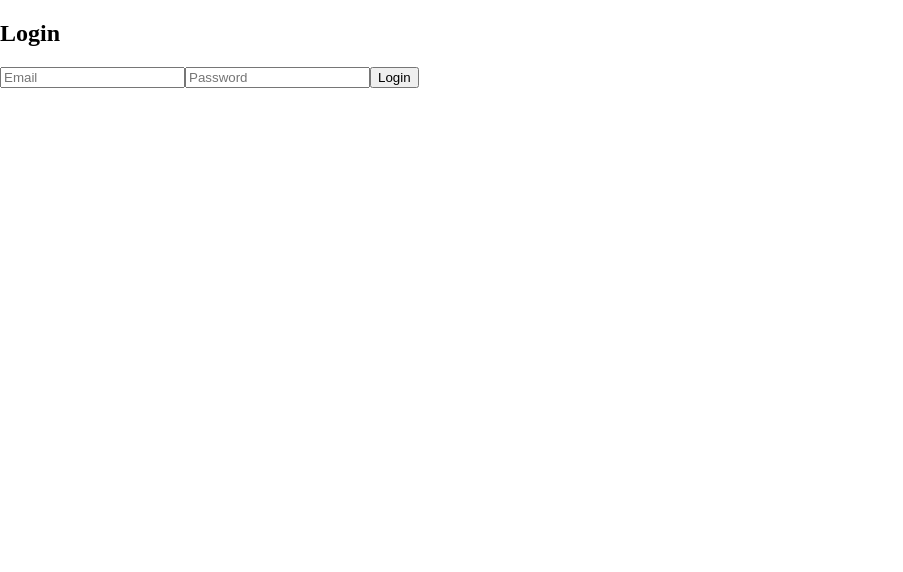
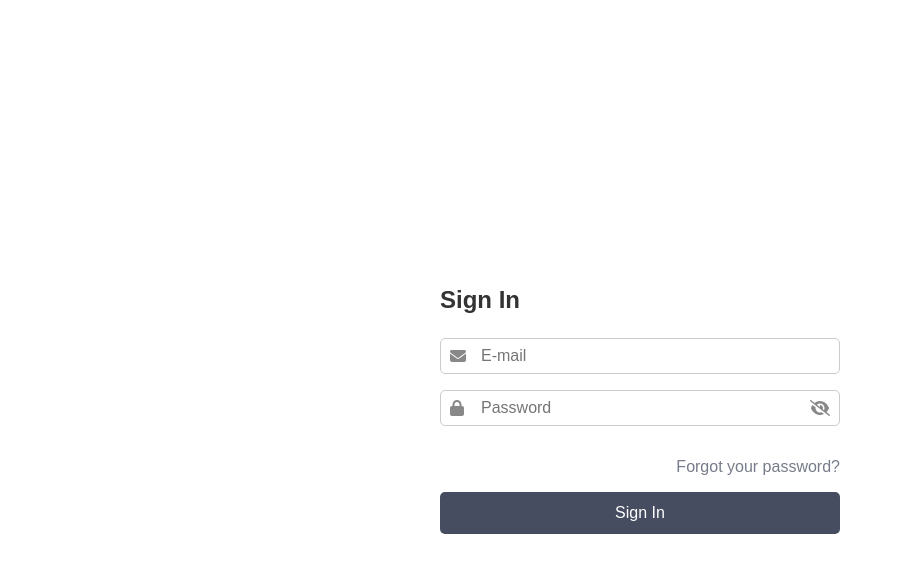
Before and after one commit to DenysStrilchuk/roomspacer-react-ts, a React (Create React App) app: page /auth/login in a window 1280 px wide. Shown: the top 572 px of the page, without its empty margins (0-903 px from the left). Built offline with nearby package versions, Linux system fonts and the light colour scheme.

Commit message:
fixed login logic

```diff
--- a/package.json
+++ b/package.json
@@ -3,6 +3,8 @@
   "version": "0.1.0",
   "private": true,
   "dependencies": {
+    "@fortawesome/free-solid-svg-icons": "^6.6.0",
+    "@fortawesome/react-fontawesome": "^0.2.2",
     "@hookform/resolvers": "^3.3.4",
     "@reduxjs/toolkit": "^2.2.1",
     "@testing-library/jest-dom": "^5.17.0",
--- /dev/null
+++ b/src/components/ForgotPasswordConttainer/ForgotPassword.module.css
@@ -0,0 +1,71 @@
+.forgotPasswordContainer {
+    display: flex;
+    justify-content: center;
+    align-items: center;
+    height: 100vh;
+}
+
+.forgotPasswordForm {
+    display: flex;
+    flex-direction: column;
+    align-items: center;
+    max-width: 400px;
+    width: 100%;
+    margin: 0 auto;
+    padding: 2rem;
+    background-color: #fff;
+}
+
+.forgotPasswordForm h2 {
+    margin-bottom: 1.5rem;
+    text-align: left;
+    font-family: 'Arial', sans-serif;
+    color: rgb(51,51,51);
+    width: 100%;
+}
+
+.inputContainer {
+    position: relative;
+    margin-bottom: 1rem;
+    width: 100%;
+}
+
+.icon {
+    position: absolute;
+    left: 10px;
+    top: 50%;
+    transform: translateY(-50%);
+    color: #888;
+}
+
+.forgotPasswordInput {
+    width: 100%;
+    padding: 0.5rem 2.5rem 0.5rem 2.5rem;
+    border: 1px solid #ccc;
+    border-radius: 5px;
+    font-size: 1rem;
+    box-sizing: border-box;
+}
+
+.forgotPasswordInput:focus {
+    border-color: #007bff;
+    box-shadow: 0 0 0 3px rgba(0, 123, 255, 0.25);
+    outline: none;
+}
+
+.forgotPasswordButton {
+    width: 100%;
+    padding: 0.75rem 2.5rem;
+    border: none;
+    border-radius: 5px;
+    background-color: rgb(70,77,97);
+    color: white;
+    font-size: 1rem;
+    cursor: pointer;
+    transition: background-color 0.3s;
+    box-sizing: border-box;
+}
+
+.forgotPasswordButton:hover {
+    background-color: rgb(51,51,51);
+}
--- /dev/null
+++ b/src/components/ForgotPasswordConttainer/ForgotPassword.tsx
@@ -0,0 +1,41 @@
+import React, { useState } from 'react';
+import css from './ForgotPassword.module.css';
+import { FontAwesomeIcon } from '@fortawesome/react-fontawesome';
+import { faEnvelope } from '@fortawesome/free-solid-svg-icons';
+//import { useAppDispatch } from '../../hooks';
+//import { authActions } from '../../store';
+
+const ForgotPassword = () => {
+    //const dispatch = useAppDispatch();
+    const [email, setEmail] = useState('');
+
+    const handleSubmit = (e: React.FormEvent) => {
+        e.preventDefault();
+        // Додайте тут логіку для відправки запиту на відновлення паролю
+        //dispatch(authActions.forgotPassword({ email }));
+    };
+
+    return (
+        <div className={css.forgotPasswordContainer}>
+            <form onSubmit={handleSubmit} className={css.forgotPasswordForm}>
+                <h2>Forgot Password</h2>
+                <div className={css.inputContainer}>
+                    <FontAwesomeIcon icon={faEnvelope} className={css.icon} />
+                    <input
+                        type="email"
+                        placeholder="E-mail"
+                        value={email}
+                        onChange={(e) => setEmail(e.target.value)}
+                        required
+                        className={css.forgotPasswordInput}
+                    />
+                </div>
+                <button type="submit" className={css.forgotPasswordButton}>
+                    Send Reset Link
+                </button>
+            </form>
+        </div>
+    );
+};
+
+export { ForgotPassword };
--- /dev/null
+++ b/src/components/LoginContainer/Login.module.css
@@ -0,0 +1,93 @@
+.loginContainer {
+    display: flex;
+    justify-content: center;
+    align-items: center;
+    height: 100vh;
+}
+
+.loginForm {
+    display: flex;
+    flex-direction: column;
+    align-items: center;
+    max-width: 400px;
+    width: 100%;
+    margin: 0 auto;
+    padding: 2rem;
+    background-color: #fff;
+}
+
+.loginForm h2 {
+    margin-bottom: 1.5rem;
+    text-align: left;
+    font-family: 'Arial', sans-serif;
+    color: rgb(51,51,51);
+    width: 100%;
+}
+
+.inputContainer {
+    position: relative;
+    margin-bottom: 1rem;
+    width: 100%;
+}
+
+.icon {
+    position: absolute;
+    left: 10px;
+    top: 50%;
+    transform: translateY(-50%);
+    color: #888;
+}
+
+.eyeIcon {
+    position: absolute;
+    right: 10px;
+    top: 50%;
+    transform: translateY(-50%);
+    color: #888;
+    cursor: pointer;
+}
+
+.loginInput {
+    width: 100%;
+    padding: 0.5rem 2.5rem 0.5rem 2.5rem;
+    border: 1px solid #ccc;
+    border-radius: 5px;
+    font-size: 1rem;
+    box-sizing: border-box;
+}
+
+.loginInput:focus {
+    border-color: #007bff;
+    box-shadow: 0 0 0 3px rgba(0, 123, 255, 0.25);
+    outline: none;
+}
+
+.forgotPassword {
+    align-self: flex-end;
+    margin-bottom: 1rem;
+    font-family: 'Arial', sans-serif;
+    color: rgb(119,124,138);
+    cursor: pointer;
+    text-decoration: none;
+}
+
+.loginButtonContainer {
+    width: 100%;
+}
+
+.loginButton {
+    width: 100%;
+    padding: 0.75rem 2.5rem;
+    border: none;
+    border-radius: 5px;
+    background-color: rgb(70,77,97);
+    color: white;
+    font-size: 1rem;
+    cursor: pointer;
+    transition: background-color 0.3s;
+    box-sizing: border-box;
+}
+
+.loginButton:hover {
+    background-color: rgb(51,51,51);
+}
--- a/src/components/LoginContainer/Login.tsx
+++ b/src/components/LoginContainer/Login.tsx
@@ -3,6 +3,9 @@ import { useSelector } from 'react-redux';
 import { authActions, RootState } from '../../store';
 import { useAppDispatch } from '../../hooks';
 import { useNavigate } from 'react-router-dom';
+import { FontAwesomeIcon } from '@fortawesome/react-fontawesome';
+import { faEnvelope, faLock, faEye, faEyeSlash } from '@fortawesome/free-solid-svg-icons';
+import css from './Login.module.css';
 
 const Login = () => {
     const dispatch = useAppDispatch();
@@ -10,10 +13,16 @@ const Login = () => {
     const { isLogin, loading, error } = useSelector((state: RootState) => state.auth);
     const [email, setEmail] = useState('');
     const [password, setPassword] = useState('');
+    const [showPassword, setShowPassword] = useState(false);
 
     const handleSubmit = (e: React.FormEvent) => {
         e.preventDefault();
         dispatch(authActions.login({ email, password }));
+    };
+
+    const handleForgotPassword = () => {
+        // Додайте тут логіку для обробки відновлення паролю
+        navigate('/auth/recovery');
     };
 
     useEffect(() => {
@@ -23,24 +32,42 @@ const Login = () => {
     }, [isLogin, navigate]);
 
     return (
-        <div>
-            <h2>Login</h2>
-            <form onSubmit={handleSubmit}>
+        <div className={css.loginContainer}>
+            <form onSubmit={handleSubmit} className={css.loginForm}>
+                <h2>Sign In</h2>
+                <div className={css.inputContainer}>
+                    <FontAwesomeIcon icon={faEnvelope} className={css.icon} />
                     <input
                         type="email"
-                    placeholder="Email"
+                        placeholder="E-mail"
                         value={email}
                         onChange={(e) => setEmail(e.target.value)}
                         required
+                        className={css.loginInput}
                     />
+                </div>
+                <div className={css.inputContainer}>
+                    <FontAwesomeIcon icon={faLock} className={css.icon} />
                     <input
-                    type="password"
+                        type={showPassword ? "text" : "password"}
                         placeholder="Password"
                         value={password}
                         onChange={(e) => setPassword(e.target.value)}
                         required
+                        className={css.loginInput}
                     />
-                <button type="submit" disabled={loading}>Login</button>
+                    <FontAwesomeIcon
+                        icon={showPassword ? faEye : faEyeSlash}
+                        className={css.eyeIcon}
+                        onClick={() => setShowPassword(!showPassword)}
+                    />
+                </div>
+                <p className={css.forgotPassword} onClick={handleForgotPassword}>
+                    Forgot your password?
+                </p>
+                <div className={css.loginButtonContainer}>
+                    <button type="submit" disabled={loading} className={css.loginButton}>Sign In</button>
+                </div>
             </form>
             {error && <p>{error}</p>}
         </div>
--- /dev/null
+++ b/src/pages/ForgotPasswordPage.tsx
@@ -0,0 +1,11 @@
+import {ForgotPassword} from "../components/ForgotPasswordConttainer/ForgotPassword";
+
+const ForgotPasswordPage = () => {
+    return (
+        <div>
+            <ForgotPassword/>
+        </div>
+    );
+};
+
+export {ForgotPasswordPage};
--- a/src/router.tsx
+++ b/src/router.tsx
@@ -1,13 +1,15 @@
 import { createBrowserRouter, Navigate } from 'react-router-dom';
 import { MainLayout } from './layouts';
 import { LoginPage, MainPage, RegisterPage } from './pages';
+import {ForgotPasswordPage} from "./pages/ForgotPasswordPage";
 
 const router = createBrowserRouter([
     {
         path: '', element: <MainLayout />, children: [
             { path: '', element: <Navigate to="/auth/login" replace /> },
+            { path: 'auth/register', element: <RegisterPage /> },
             { path: 'auth/login', element: <LoginPage /> },
-            { path: 'auth/register', element: <RegisterPage /> },
+            { path: 'auth/recovery', element: <ForgotPasswordPage /> },
             { path: 'main', element: <MainPage /> },
         ],
     },
```
Lines whose indentation alone changed are shown as unchanged.
